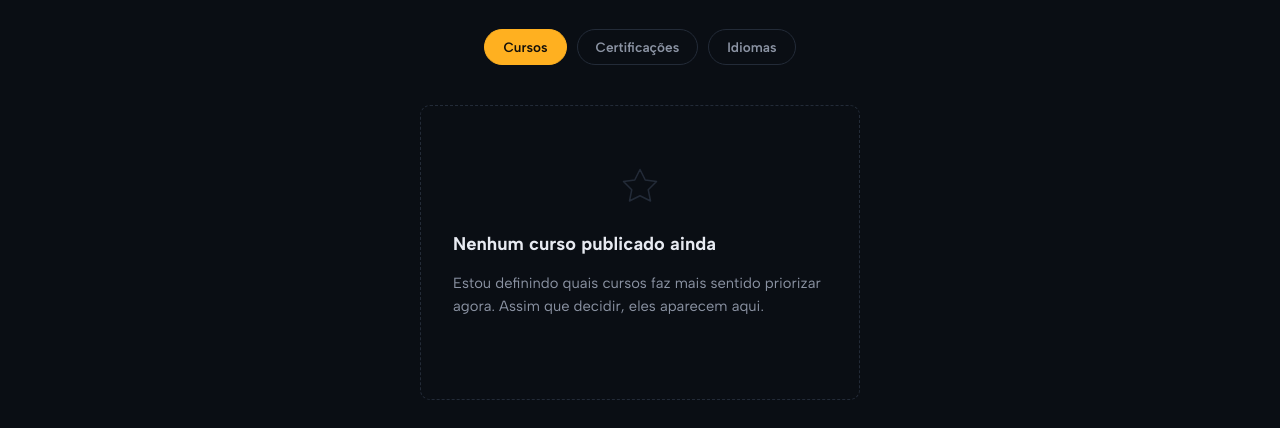
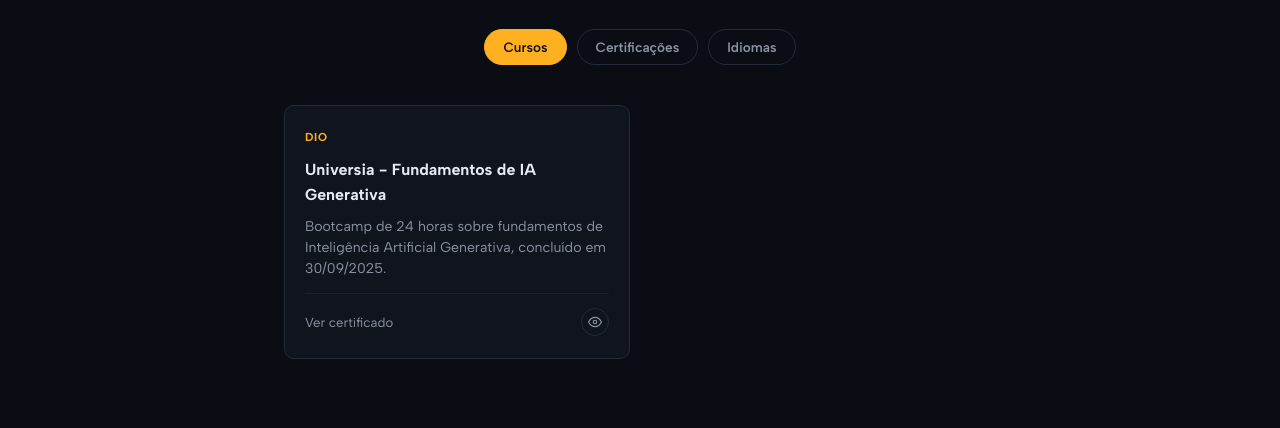
Before and after one commit to Danioliver050/Meu_Portfolio, a website: page certificacoes/index.html in a window 1280 px wide. Shown: the part 372-800 px from the top of the page. Drawn offline with Linux system fonts and the light colour scheme.

Commit message:
Adiciona curso Fundamentos de IA Generativa (DIO)

```diff
--- a/certificacoes/index.html
+++ b/certificacoes/index.html
@@ -73,12 +73,16 @@
 
     <div class="cert-panel is-active" data-panel="cursos">
       <div class="cert-grid">
-        <div class="empty-state">
-          <svg viewBox="0 0 64 64" class="empty-state-icon" aria-hidden="true">
-            <path d="M32 10l7 14 15 2-11 11 3 15-14-7-14 7 3-15-11-11 15-2z" fill="none" stroke="var(--border)" stroke-width="2" stroke-linejoin="round"/>
-          </svg>
-          <h3>Nenhum curso publicado ainda</h3>
-          <p>Estou definindo quais cursos faz mais sentido priorizar agora. Assim que decidir, eles aparecem aqui.</p>
+        <div class="cert-card">
+          <span class="cert-platform">DIO</span>
+          <h3>Universia - Fundamentos de IA Generativa</h3>
+          <p>Bootcamp de 24 horas sobre fundamentos de Inteligência Artificial Generativa, concluído em 30/09/2025.</p>
+          <div class="cert-view-row">
+            <span class="cert-view-label">Ver certificado</span>
+            <button type="button" class="cert-view-btn" data-lightbox-target="courseLightbox1" aria-label="Ver certificado Universia - Fundamentos de IA Generativa em tamanho ampliado" aria-haspopup="dialog">
+              <svg viewBox="0 0 24 24" width="16" height="16" fill="none" stroke="currentColor" stroke-width="2" stroke-linecap="round" stroke-linejoin="round"><path d="M1 12s4-8 11-8 11 8 11 8-4 8-11 8-11-8-11-8z"/><circle cx="12" cy="12" r="3"/></svg>
+            </button>
+          </div>
         </div>
       </div>
     </div>
@@ -104,9 +108,9 @@
         <div class="cert-card lang-card">
           <span class="lang-level level-advanced">C2 · Fluente</span>
           <h3>Inglês</h3>
-          <div class="lang-cert-row">
-            <span class="lang-cert-name">EF SET Certificate</span>
-            <button type="button" class="lang-cert-view" data-lightbox-target="certLightbox" aria-label="Ver certificado EF SET em tamanho ampliado" aria-haspopup="dialog">
+          <div class="cert-view-row">
+            <span class="cert-view-label">EF SET Certificate</span>
+            <button type="button" class="cert-view-btn" data-lightbox-target="certLightbox" aria-label="Ver certificado EF SET em tamanho ampliado" aria-haspopup="dialog">
               <svg viewBox="0 0 24 24" width="16" height="16" fill="none" stroke="currentColor" stroke-width="2" stroke-linecap="round" stroke-linejoin="round"><path d="M1 12s4-8 11-8 11 8 11 8-4 8-11 8-11-8-11-8z"/><circle cx="12" cy="12" r="3"/></svg>
             </button>
           </div>
@@ -135,6 +139,14 @@
   <span class="lightbox-hint">Ctrl + scroll para ampliar</span>
 </div>
 
+<div class="lightbox" id="courseLightbox1" role="dialog" aria-modal="true" aria-label="Certificado Universia - Fundamentos de IA Generativa em tamanho ampliado" hidden>
+  <button type="button" class="lightbox-close" aria-label="Fechar">
+    <svg viewBox="0 0 24 24" width="20" height="20" fill="none" stroke="currentColor" stroke-width="2" stroke-linecap="round" stroke-linejoin="round"><path d="M6 6l12 12M18 6L6 18"/></svg>
+  </button>
+  <img src="../assets/dio-fundamentos-ia-generativa.jpg" alt="Certificado Universia - Fundamentos de IA Generativa, emitido pela DIO para Daniel Machado, concluído em 30 de setembro de 2025, carga horária de 24 horas" class="lightbox-img">
+  <span class="lightbox-hint">Ctrl + scroll para ampliar</span>
+</div>
+
 <script src="../js/script.js"></script>
 </body>
 </html>
--- a/css/style.css
+++ b/css/style.css
@@ -761,7 +761,7 @@ ul { list-style: none; margin: 0; padding: 0; }
   border: 1px solid var(--accent);
   color: var(--accent);
 }
-.lang-cert-row {
+.cert-view-row {
   display: flex;
   align-items: center;
   justify-content: space-between;
@@ -770,11 +770,11 @@ ul { list-style: none; margin: 0; padding: 0; }
   padding-top: 14px;
   border-top: 1px solid var(--border-soft);
 }
-.lang-cert-name {
+.cert-view-label {
   font-size: 0.82rem;
   color: var(--text-muted);
 }
-.lang-cert-view {
+.cert-view-btn {
   display: flex;
   align-items: center;
   justify-content: center;
@@ -788,8 +788,8 @@ ul { list-style: none; margin: 0; padding: 0; }
   cursor: pointer;
   transition: color var(--transition), border-color var(--transition);
 }
-.lang-cert-view:hover,
-.lang-cert-view:focus-visible {
+.cert-view-btn:hover,
+.cert-view-btn:focus-visible {
   color: var(--accent);
   border-color: var(--accent);
 }
```
Also changed, not shown: assets/dio-fundamentos-ia-generativa.jpg (added).
